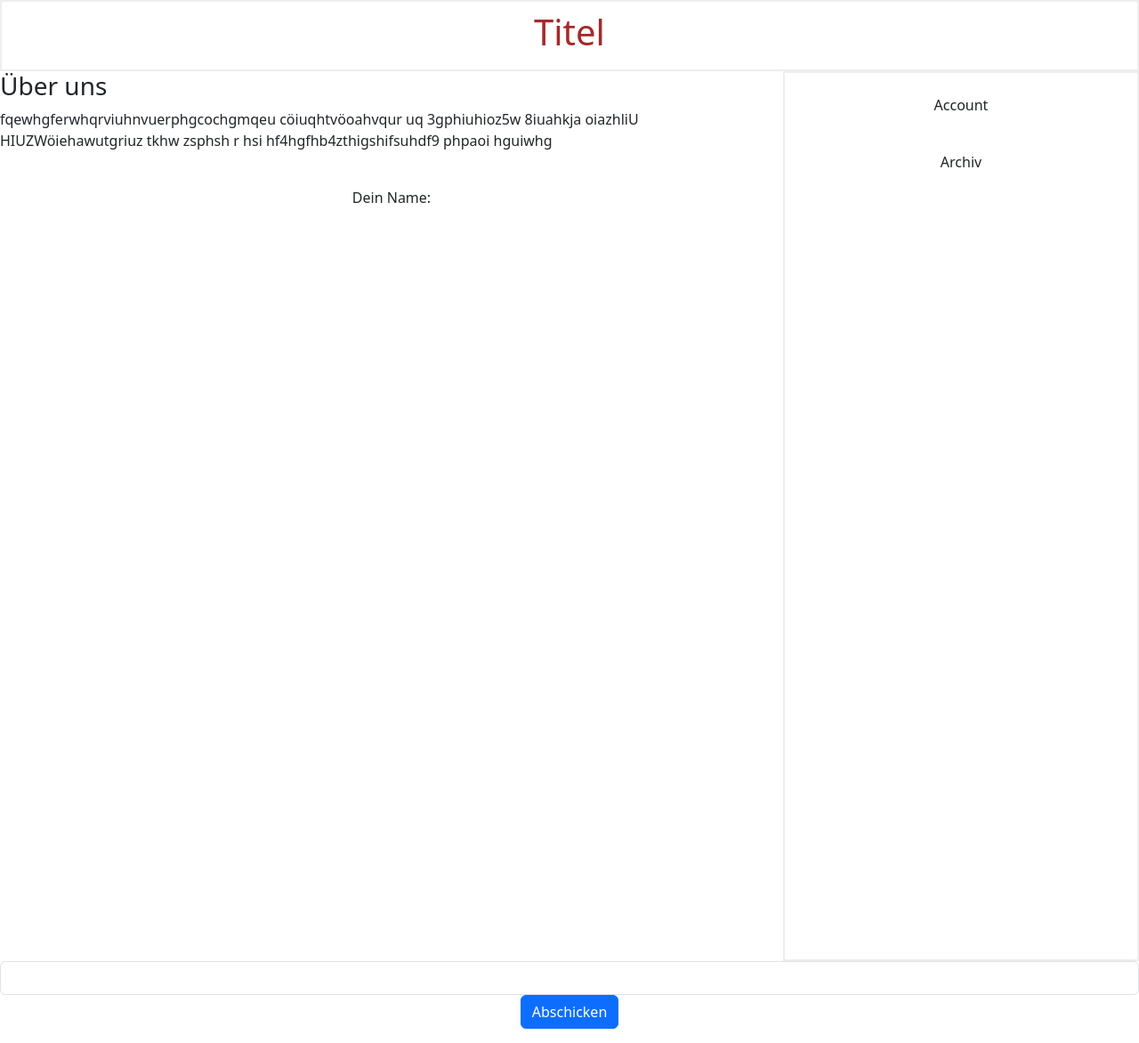
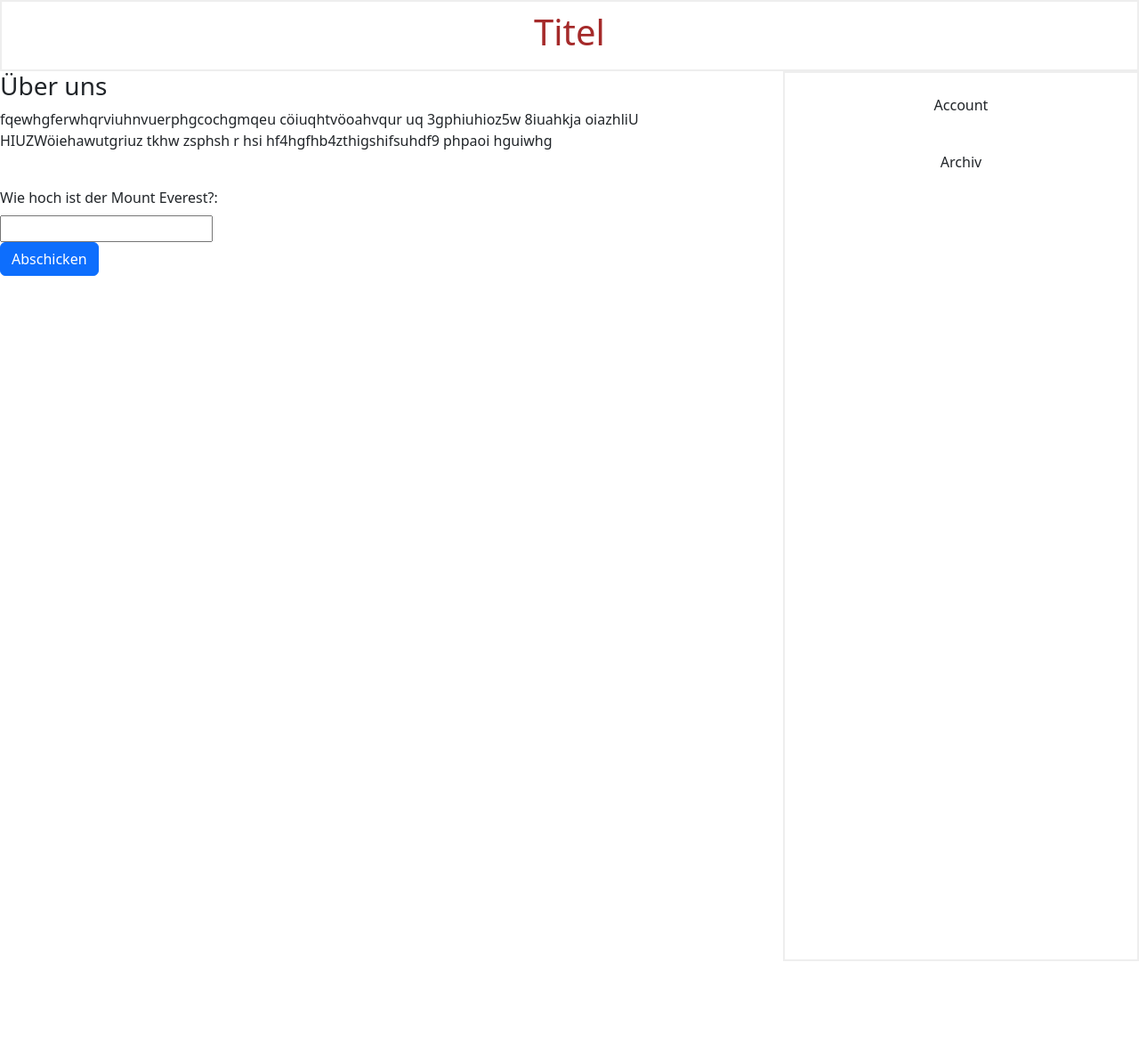
Before and after one commit to elisa123-dot/Titel, a Flask app: page / in a window 1280 px wide. Shown: the whole page at 89% size. After the commit the page ends 1080 px from the top, so only its background shows below. Run offline with Flask 3, Linux system fonts and the light colour scheme.

Commit message:
eohjprjai

```diff
--- a/app.py
+++ b/app.py
@@ -6,5 +6,6 @@ app = Flask(__name__)
 def index():
     return render_template('index.html')
 
+
 if __name__ == '__main__':
     app.run(debug=True)
--- a/templates/index.html
+++ b/templates/index.html
@@ -18,11 +18,12 @@
         <p>fqewhgferwhqrviuhnvuerphgcochgmqeu cöiuqhtvöoahvqur uq 3gphiuhioz5w 8iuahkja oiazhliU HIUZWöiehawutgriuz tkhw zsphsh r hsi hf4hgfhb4zthigshifsuhdf9 phpaoi hguiwhg</p>
      </div>
      <br>
-     <div id="start">
+     <div >
       <form action="/" method="POST">
     <div>
-        <label for="username" class="form-label">Dein Name:</label>
-        <input type="text" id="username" name="nutzername" class="form-control">
+        <label for="username" class="form-label">Wie hoch ist der Mount Everest?:</label>
+        <br>
+        <input type="text"  name="nutzername" >
     </div>
     <button type="submit" class="btn btn-primary">Abschicken</button>
 </form>
```
